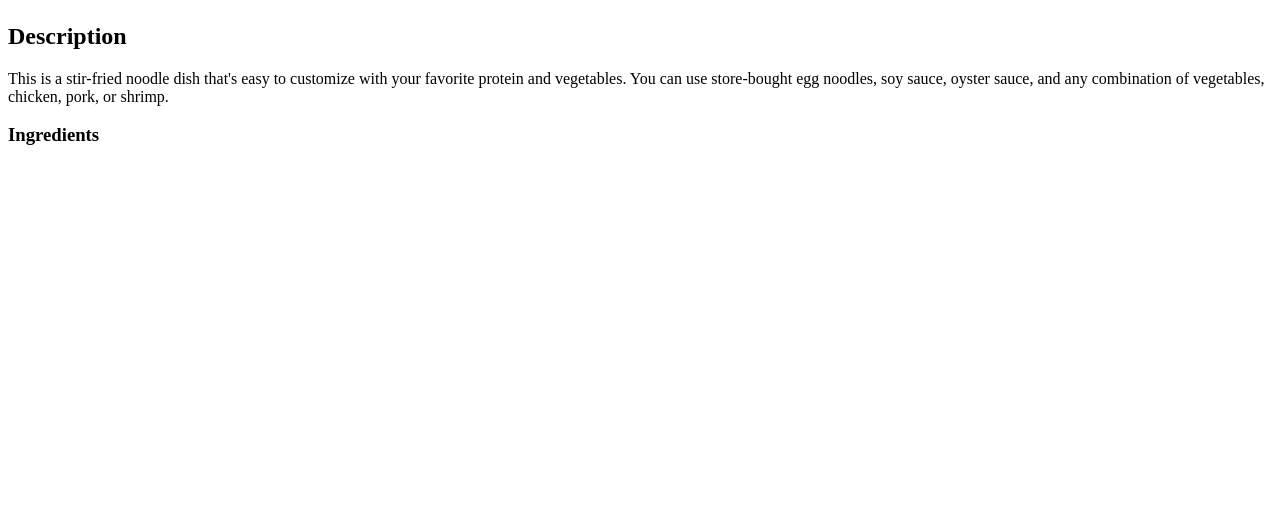
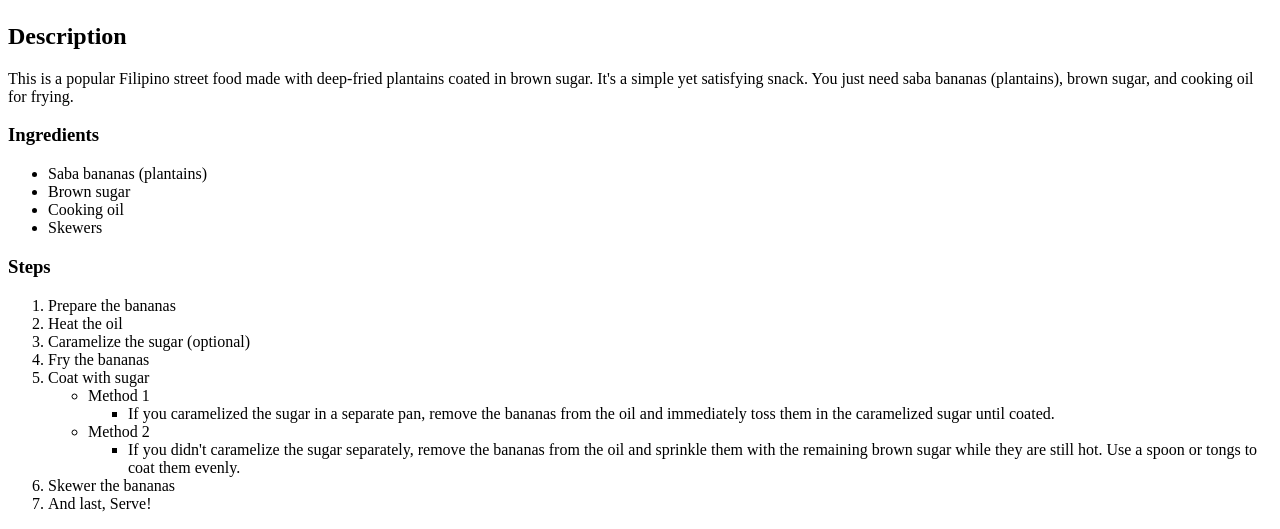
Before and after one commit to yasuo055/Recipe-Website, a plain HTML site: page recipes/bananaCue.html in a window 1280 px wide. Shown: the part 349-878 px from the top of the page. Before the commit the page ends 800 px from the top, so only its background shows below. Drawn offline with Linux system fonts and the light colour scheme.

Commit message:
Update bananaCue
Add some info about the dish

```diff
--- a/recipes/bananaCue.html
+++ b/recipes/bananaCue.html
@@ -10,7 +10,33 @@
     <img src="https://encrypted-tbn0.gstatic.com/images?q=tbn:ANd9GcQWreqQC9YAob5l7-bUTF7FDF-BnEJhpRjz-w&s" alt="Banana Cue" width="300" height="250" />
     <br /> <br />
     <h2>Description</h2>
-    <p>This is a stir-fried noodle dish that's easy to customize with your favorite protein and vegetables. You can use store-bought egg noodles, soy sauce, oyster sauce, and any combination of vegetables, chicken, pork, or shrimp.</p>
+    <p>This is a popular Filipino street food made with deep-fried plantains coated in brown sugar. It's a simple yet satisfying snack.  You just need saba bananas (plantains), brown sugar, and cooking oil for frying.</p>
     <h3>Ingredients</h3>
+    <ul>
+        <li>Saba bananas (plantains)</li>
+        <li>Brown sugar</li>
+        <li>Cooking oil</li>
+        <li>Skewers</li>
+    </ul>
+    <h3>Steps</h3>
+    <ol>
+        <li>Prepare the bananas</li>
+        <li>Heat the oil</li>
+        <li>Caramelize the sugar (optional)</li>
+        <li>Fry the bananas</li>
+        <li>Coat with sugar</li>
+        <ul>
+            <li>Method 1</li>
+            <ul>
+                <li>If you caramelized the sugar in a separate pan, remove the bananas from the oil and immediately toss them in the caramelized sugar until coated.</li>
+            </ul>
+            <li>Method 2</li>
+            <ul>
+                <li>If you didn't caramelize the sugar separately, remove the bananas from the oil and sprinkle them with the remaining brown sugar while they are still hot. Use a spoon or tongs to coat them evenly.</li>
+            </ul>
+        </ul>
+        <li>Skewer the bananas</li>
+        <li>And last, Serve!</li>
+    </ol>
 </body>
 </html>
```
